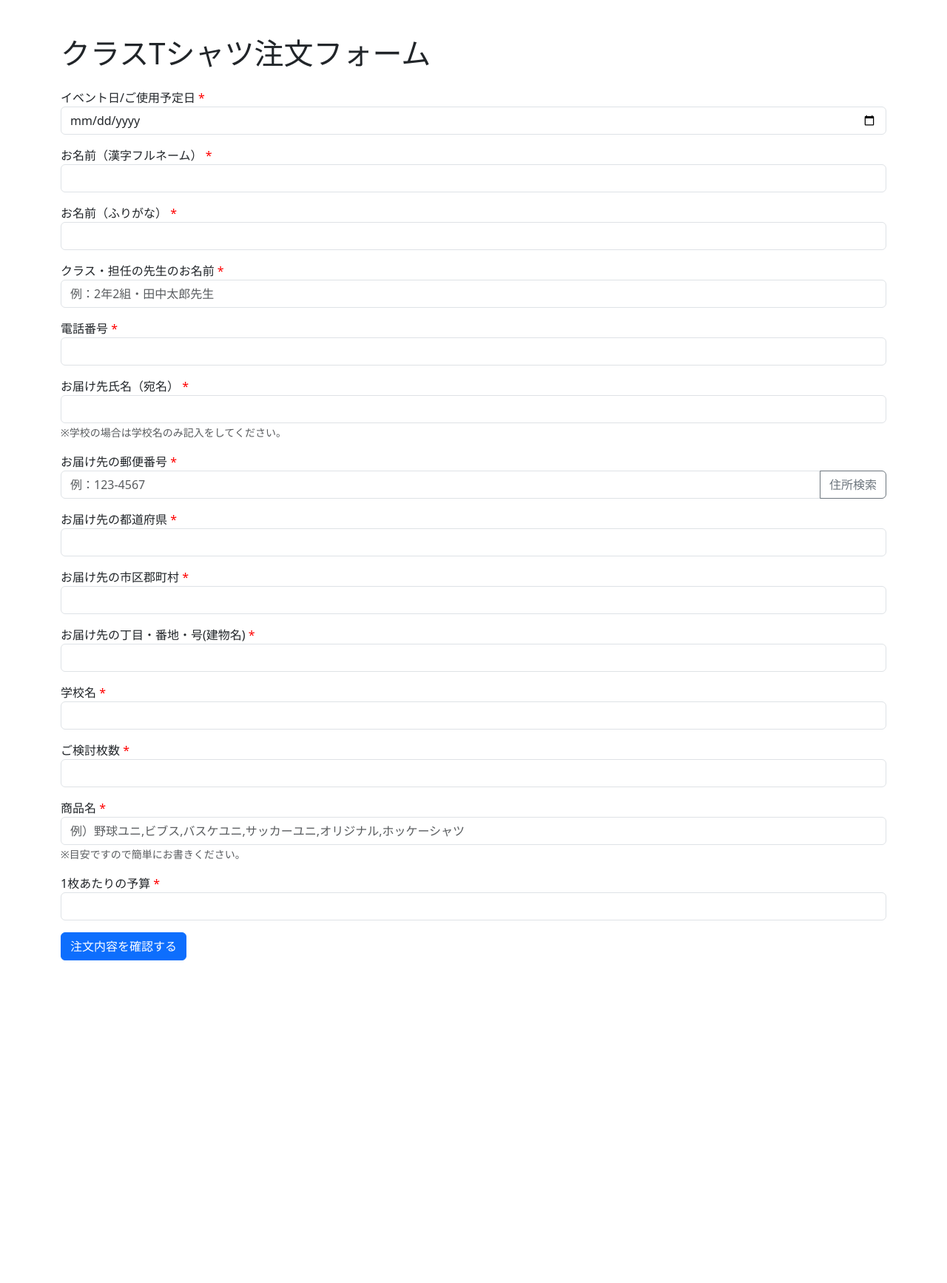
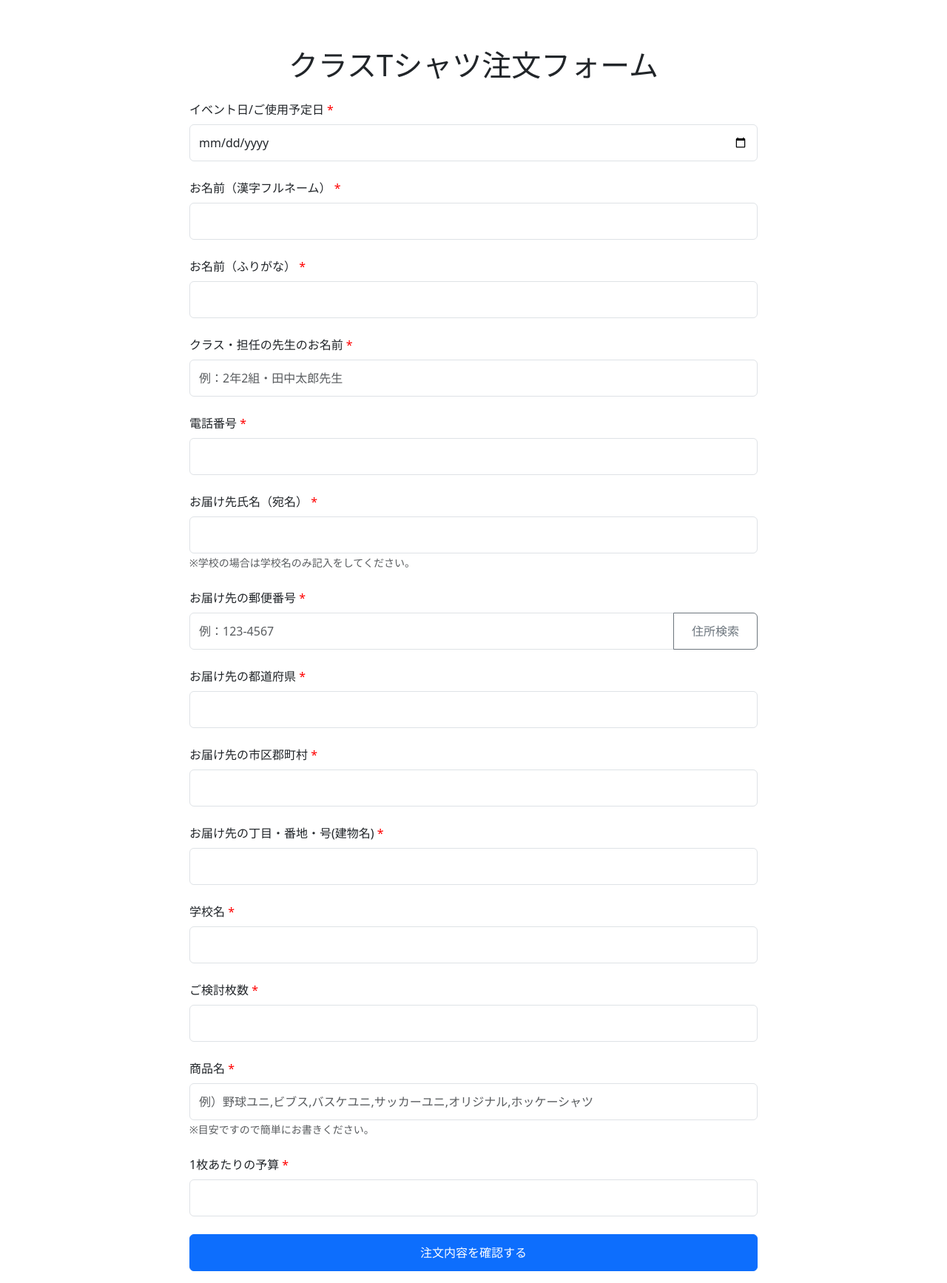
Before and after one commit to RyoMuto1/flask-line-app, a Flask app: page / in a window 1280 px wide. Shown: the whole page at 74% size. Before the commit the page ends 1298 px from the top, so only its background shows below. Run offline with Flask 3, Linux system fonts and the light colour scheme.

Commit message:
スマホ向けのレスポンシブデザインを改善

```diff
--- a/templates/form.html
+++ b/templates/form.html
@@ -2,6 +2,7 @@
 <html>
 <head>
     <meta charset="utf-8">
+    <meta name="viewport" content="width=device-width, initial-scale=1.0">
     <title>クラスTシャツ注文フォーム</title>
     <link href="https://cdn.jsdelivr.net/npm/bootstrap@5.3.0/dist/css/bootstrap.min.css" rel="stylesheet">
     <style>
@@ -10,55 +11,90 @@
             color: red;
         }
         .form-group {
-            margin-bottom: 1rem;
+            margin-bottom: 1.5rem;
+        }
+        .form-label {
+            font-weight: 500;
+            margin-bottom: 0.5rem;
+        }
+        .form-control {
+            font-size: 16px; /* iOSでズームを防ぐ */
+            padding: 0.75rem;
+        }
+        .btn {
+            padding: 0.75rem 1.5rem;
+            font-size: 16px;
+        }
+        .container {
+            max-width: 800px;
+            padding: 1rem;
+        }
+        .form-text {
+            font-size: 0.875rem;
+        }
+        @media (max-width: 576px) {
+            .container {
+                padding: 0.5rem;
+            }
+            h1 {
+                font-size: 1.5rem;
+                margin-bottom: 1rem;
+            }
+            .form-group {
+                margin-bottom: 1rem;
+            }
+            .btn {
+                width: 100%;
+                margin-top: 1rem;
+            }
         }
     </style>
 </head>
 <body>
-    <div class="container mt-5">
-        <h1 class="mb-4">クラスTシャツ注文フォーム</h1>
+    <div class="container mt-3 mt-md-5">
+        <h1 class="mb-4 text-center">クラスTシャツ注文フォーム</h1>
 
         <form method="post" class="needs-validation" novalidate>
             <!-- イベント日 -->
             <div class="form-group">
-                <label class="required">イベント日/ご使用予定日</label>
+                <label class="form-label required">イベント日/ご使用予定日</label>
                 <input type="date" name="event_date" class="form-control" required>
             </div>
 
             <!-- お名前 -->
             <div class="form-group">
-                <label class="required">お名前（漢字フルネーム）</label>
+                <label class="form-label required">お名前（漢字フルネーム）</label>
                 <input type="text" name="name" class="form-control" required>
             </div>
 
             <!-- ふりがな -->
             <div class="form-group">
-                <label class="required">お名前（ふりがな）</label>
+                <label class="form-label required">お名前（ふりがな）</label>
                 <input type="text" name="name_kana" class="form-control" required>
             </div>
 
             <!-- クラス・担任 -->
             <div class="form-group">
-                <label class="required">クラス・担任の先生のお名前</label>
+                <label class="form-label required">クラス・担任の先生のお名前</label>
                 <input type="text" name="class_teacher" class="form-control" placeholder="例：2年2組・田中太郎先生" required>
             </div>
 
             <!-- 電話番号 -->
             <div class="form-group">
-                <label class="required">電話番号</label>
+                <label class="form-label required">電話番号</label>
                 <input type="tel" name="phone" class="form-control" required>
             </div>
 
             <!-- お届け先 -->
             <div class="form-group">
-                <label class="required">お届け先氏名（宛名）</label>
+                <label class="form-label required">お届け先氏名（宛名）</label>
                 <input type="text" name="delivery_name" class="form-control" required>
                 <small class="form-text text-muted">※学校の場合は学校名のみ記入をしてください。</small>
             </div>
 
             <!-- 郵便番号 -->
             <div class="form-group">
-                <label class="required">お届け先の郵便番号</label>
+                <label class="form-label required">お届け先の郵便番号</label>
                 <div class="input-group">
                     <input type="text" name="postal_code" id="postal_code" class="form-control" pattern="\d{3}-?\d{4}" placeholder="例：123-4567" required>
                     <button type="button" class="btn btn-outline-secondary" id="search_address">住所検索</button>
@@ -67,48 +103,48 @@
 
             <!-- 都道府県 -->
             <div class="form-group">
-                <label class="required">お届け先の都道府県</label>
+                <label class="form-label required">お届け先の都道府県</label>
                 <input type="text" name="prefecture" id="prefecture" class="form-control" required>
             </div>
 
             <!-- 市区郡町村 -->
             <div class="form-group">
-                <label class="required">お届け先の市区郡町村</label>
+                <label class="form-label required">お届け先の市区郡町村</label>
                 <input type="text" name="city" id="city" class="form-control" required>
             </div>
 
             <!-- 丁目・番地・号 -->
             <div class="form-group">
-                <label class="required">お届け先の丁目・番地・号(建物名)</label>
+                <label class="form-label required">お届け先の丁目・番地・号(建物名)</label>
                 <input type="text" name="address" id="address" class="form-control" required>
             </div>
 
             <!-- 学校名 -->
             <div class="form-group">
-                <label class="required">学校名</label>
+                <label class="form-label required">学校名</label>
                 <input type="text" name="school_name" class="form-control" required>
             </div>
 
             <!-- 検討枚数 -->
             <div class="form-group">
-                <label class="required">ご検討枚数</label>
+                <label class="form-label required">ご検討枚数</label>
                 <input type="number" name="quantity" class="form-control" min="1" required>
             </div>
 
             <!-- 商品名 -->
             <div class="form-group">
-                <label class="required">商品名</label>
+                <label class="form-label required">商品名</label>
                 <input type="text" name="product_name" class="form-control" placeholder="例）野球ユニ,ビブス,バスケユニ,サッカーユニ,オリジナル,ホッケーシャツ" required>
                 <small class="form-text text-muted">※目安ですので簡単にお書きください。</small>
             </div>
 
             <!-- 予算 -->
             <div class="form-group">
-                <label class="required">1枚あたりの予算</label>
+                <label class="form-label required">1枚あたりの予算</label>
                 <input type="number" name="budget" class="form-control" min="0" required>
             </div>
 
-            <button type="submit" class="btn btn-primary">注文内容を確認する</button>
+            <button type="submit" class="btn btn-primary w-100">注文内容を確認する</button>
         </form>
     </div>
 
```
